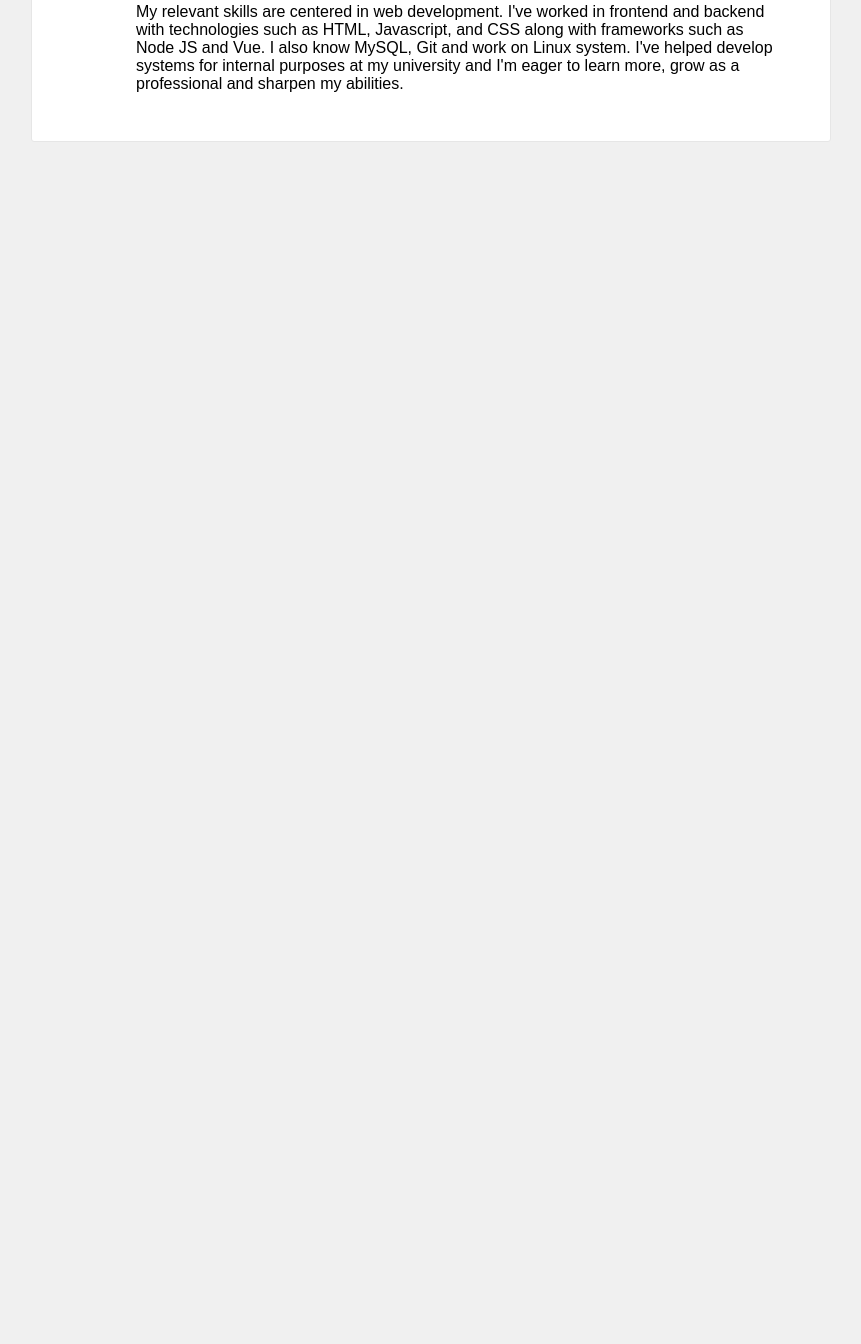
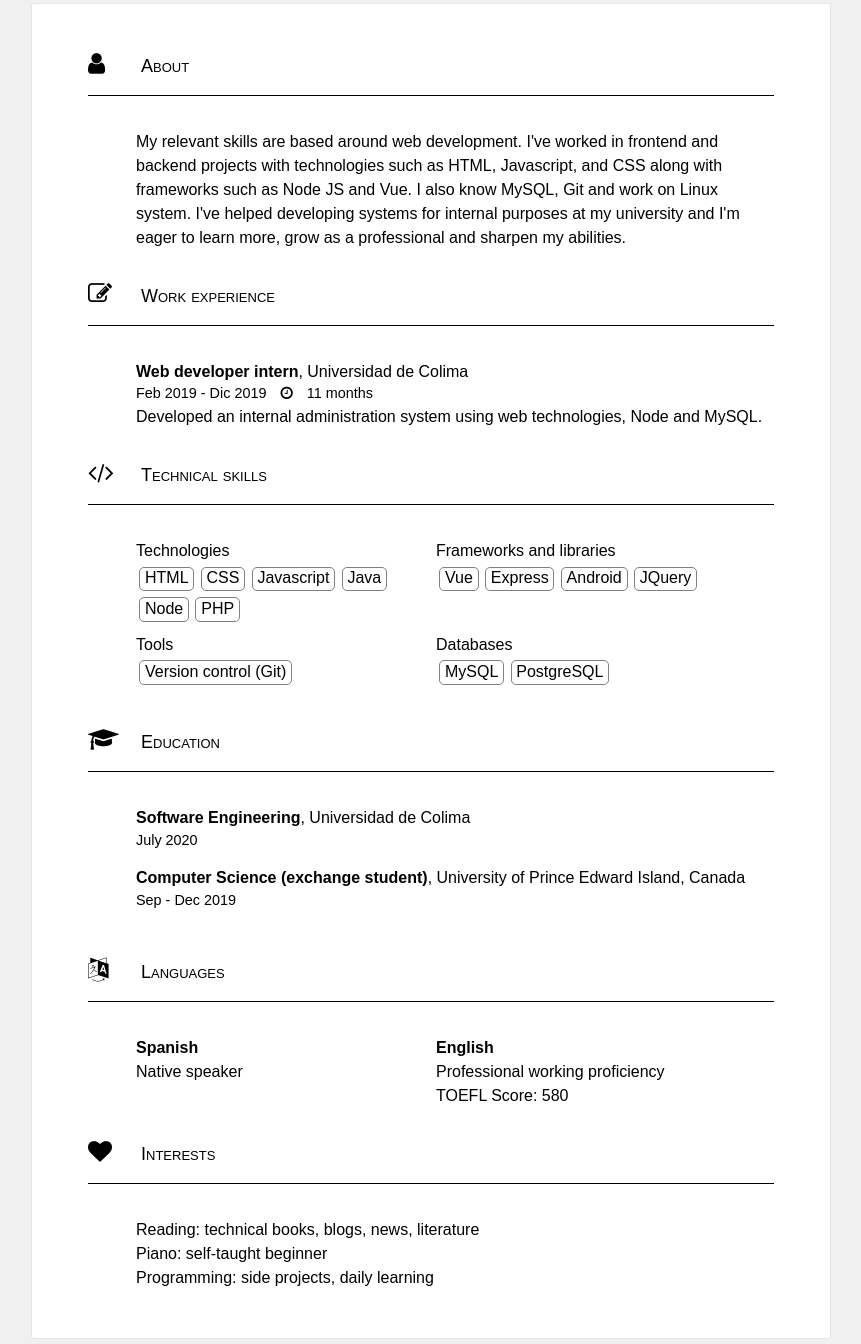
Before and after one commit to edgar8acas/edgar8acas.github.io, a plain HTML site: page index.html in a window 1280 px wide. Shown: the part 311-1655 px from the top of the page, without its empty margins (209-1070 px from the left). Before the commit the page ends 800 px from the top, so only its background shows below. Drawn offline with Linux system fonts and the light colour scheme.

Commit message:
add left sections

```diff
--- a/index.html
+++ b/index.html
@@ -14,7 +14,7 @@
       </div>
       <div class="contact-details">
         <div class="name-and-profession">
-          <h3>Edgar Rafael Ochoa Castellanos</h3>
+          <h3>Edgar Ochoa</h3>
           <h5>Software engineer</h5>
         </div>
         <div class="detail">
@@ -43,6 +43,20 @@
         </div>
       </div>
     </div>
+    <div class="links">
+      <p>
+        <span class="icon">
+          <i class="fa fa-2x fa-github"></i>
+        </span>
+        <a href="http://github.com/edgar8acas">github.com/edgar8acas</a>
+      </p>
+      <p>
+        <span class="icon">
+          <i class="fa fa-2x fa-linkedin"></i>
+        </span>
+        <a href="http://linkedin.com/in/edgar8acas">linkedin.com/in/edgar8acas</a>
+      </p>
+    </div>
   </div>
   <div class="card">
     <h4>
@@ -50,12 +64,97 @@
       <span class="title">About</span>
     </h4>
     <div class="nested-card">
-      <p>My relevant skills are centered in web development.
-        I've worked in frontend and backend with technologies such as HTML,
+      <p>My relevant skills are based around web development.
+        I've worked in frontend and backend projects with technologies such as HTML,
         Javascript, and CSS along with frameworks such as Node JS and Vue.
-        I also know MySQL, Git and work on Linux system. I've helped develop systems
+        I also know MySQL, Git and work on Linux system. I've helped developing systems
         for internal purposes at my university and I'm eager to learn more,
         grow as a professional and sharpen my abilities.</p>
+    </div>
+    <h4>
+      <span class="fa fa-lg fa-pencil-square-o"></span>
+      <span class="title">Work experience</span>
+    </h4>
+    <div class="nested-card">
+      <p class="position"><strong>Web developer intern</strong>, <span class="place">Universidad de Colima</span></p>
+      <span class="duration margin-bottom-special">
+        Feb 2019 - Dic 2019 <span class="fa fa-clock-o icon-left"></span> 11 months
+      </span>
+      <p class="description">
+        Developed an internal administration system using web technologies, Node and MySQL.
+      </p>
+    </div>
+    <h4>
+      <span class="fa fa-lg fa-code"></span>
+      <span class="title">Technical skills</span>
+    </h4>
+    <div class="nested-card tech-skills">
+      <div class="category">
+        <p class="">Technologies</p>
+        <ul class="tags">
+          <li>HTML</li>
+          <li>CSS</li>
+          <li>Javascript</li>
+          <li>Java</li>
+          <li>Node</li>
+          <li>PHP</li>
+        </ul>
+      </div>
+      <div class="category">
+        <p>Frameworks and libraries</p>
+        <ul class="tags">
+          <li>Vue</li>
+          <li>Express</li>
+          <li>Android</li>
+          <li>JQuery</li>
+        </ul>
+      </div>
+      <div class="category">
+        <p>Tools</p>
+        <ul class="tags">
+          <li>Version control (Git)</li>
+        </ul>
+      </div>
+      <div class="category">
+        <p>Databases</p>
+        <ul class="tags">
+          <li>MySQL</li>
+          <li>PostgreSQL</li>
+        </ul>
+      </div>
+    </div>
+    <h4>
+      <span class="fa fa-lg fa-mortar-board"></span>
+      <span class="title">Education</span>
+    </h4>
+    <div class="nested-card">
+      <p class="position"><strong>Software Engineering</strong>, <span class="place">Universidad de Colima</span></p>
+      <p class="duration">July 2020</p>
+      <p class="position"><strong>Computer Science (exchange student)</strong>, <span class="place">University of Prince Edward Island, Canada</span></p>
+      <p class="duration">Sep - Dec 2019</p>
+    </div>
+    <h4>
+      <span class="fa fa-lg fa-language"></span>
+      <span class="title">Languages</span>
+    </h4>
+    <div class="nested-card languages">
+      <div class="language">
+        <p><strong>Spanish</strong></p>
+        <p class="level">Native speaker</p>
+      </div>
+      <div class="language">
+        <p><strong>English</strong></p>
+        <p class="level">Professional working proficiency <br>TOEFL Score: 580</p>
+      </div>
+    </div>
+    <h4>
+      <span class="fa fa-lg fa-heart"></span>
+      <span class="title">Interests</span>
+    </h4>
+    <div class="nested-card">
+      <p>Reading: technical books, blogs, news, literature</p>
+      <p>Piano: self-taught beginner</p>
+      <p>Programming: side projects, daily learning</p>
     </div>
   </div>
 </div>
--- a/styles/main.css
+++ b/styles/main.css
@@ -32,7 +32,7 @@
 .contact-info {
     display: flex;
     justify-content: flex-start;
-    padding-bottom: 8px;
+    padding-bottom: 1em;
     border-bottom: 1px solid;
 }
 
@@ -88,7 +88,7 @@
     font-size: 18px;
     padding-bottom: 1em;
     border-bottom: 1px solid black;
-    margin-bottom: 1em;
+    margin: 1em 0 1em;
 }
 
 h4 .fa, h4 .title {
@@ -102,5 +102,71 @@
 }
 
 h4 .fa {
-    padding-right: 24px;
+    padding-right: 2em;
+    width: 1em;
 }
+
+.position {
+}
+
+span.duration {
+    margin-bottom: 0.3em;
+}
+.duration {
+    font-size: 0.9em;
+    margin-bottom: 1em;
+    display: inline-block;
+}
+
+p {
+    line-height: 1.5;
+}
+
+.duration .fa {
+    margin: 0 10px;
+}
+
+.tags {
+    list-style: none;
+    display: flex;
+    flex-wrap: wrap;
+}
+
+.tags li {
+    border: 1px solid gray;
+    border-radius: 5px;
+    padding: 0.3em;
+    margin: 0.2em;
+    line-height: .8;
+}
+
+.category {
+    width: 300px;
+    margin-bottom: 0.5em;
+}
+
+.tech-skills {
+    display: flex;
+    flex-wrap: wrap;
+}
+
+.languages {
+    display: flex;
+}
+
+.language {
+    width: 300px;
+}
+
+.links p {
+    margin: 1em 0.5em;
+    font-size: 0.9em;
+}
+
+.links .fa, .links a {
+    vertical-align: middle;
+}
+
+.links a:visited {
+    color: #00E;
+}
```
